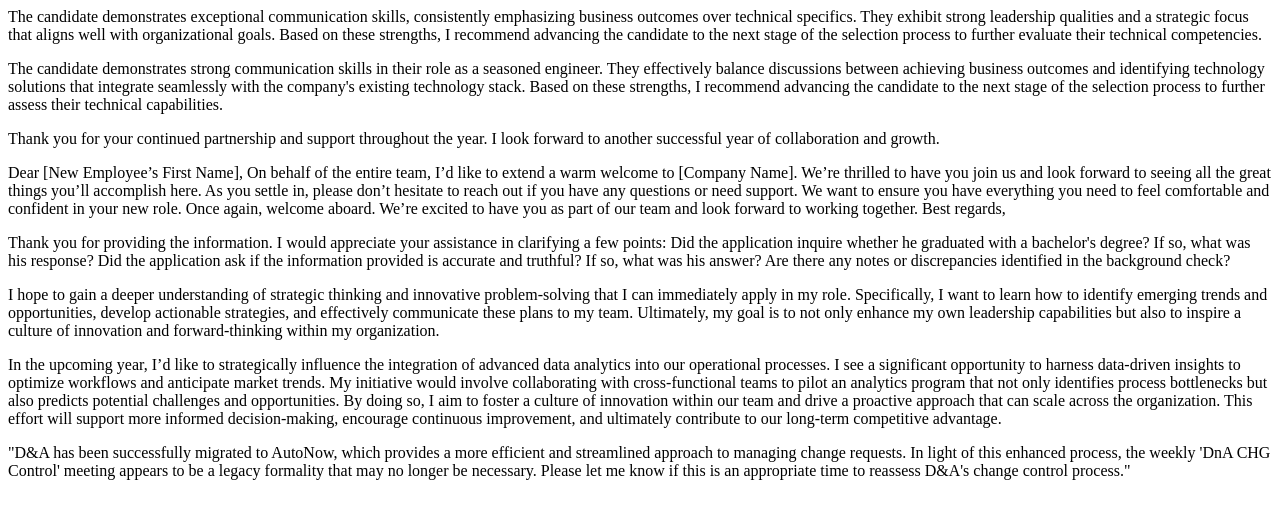
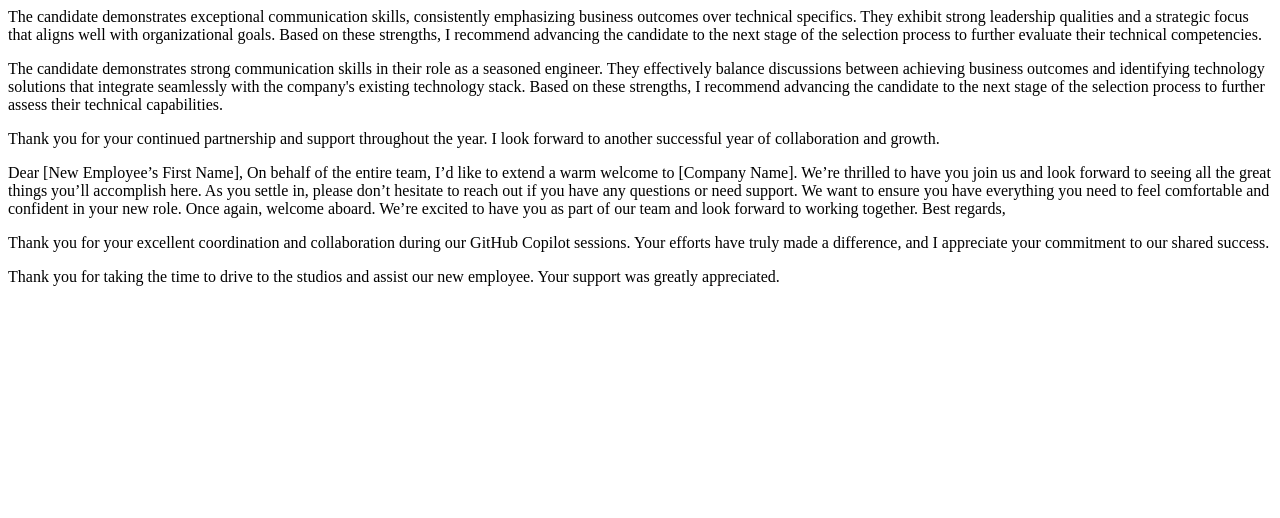
Before and after one commit to mindsfeet-code/mindsfeet-code.github.io, a plain HTML site: page samples/comments.html in a window 1280 px wide. Drawn offline with Linux system fonts and the light colour scheme.

Commit message:
some thnx msgs

```diff
--- a/samples/comments.html
+++ b/samples/comments.html
@@ -19,14 +19,7 @@ Once again, welcome aboard. We’re excited to have you as part of our team and
 
 Best regards,
 </p>
-<p>Thank you for providing the information. I would appreciate your assistance in clarifying a few points:
-
-    Did the application inquire whether he graduated with a bachelor's degree? If so, what was his response?
-    Did the application ask if the information provided is accurate and truthful? If so, what was his answer?
-    Are there any notes or discrepancies identified in the background check?
-</p>
-<p>I hope to gain a deeper understanding of strategic thinking and innovative problem-solving that I can immediately apply in my role. Specifically, I want to learn how to identify emerging trends and opportunities, develop actionable strategies, and effectively communicate these plans to my team. Ultimately, my goal is to not only enhance my own leadership capabilities but also to inspire a culture of innovation and forward-thinking within my organization.</p>
-<p>In the upcoming year, I’d like to strategically influence the integration of advanced data analytics into our operational processes. I see a significant opportunity to harness data-driven insights to optimize workflows and anticipate market trends. My initiative would involve collaborating with cross-functional teams to pilot an analytics program that not only identifies process bottlenecks but also predicts potential challenges and opportunities. By doing so, I aim to foster a culture of innovation within our team and drive a proactive approach that can scale across the organization. This effort will support more informed decision-making, encourage continuous improvement, and ultimately contribute to our long-term competitive advantage.</p>
-  <p>"D&A has been successfully migrated to AutoNow, which provides a more efficient and streamlined approach to managing change requests. In light of this enhanced process, the weekly 'DnA CHG Control' meeting appears to be a legacy formality that may no longer be necessary. Please let me know if this is an appropriate time to reassess D&A's change control process."</p>
+<p>Thank you for your excellent coordination and collaboration during our GitHub Copilot sessions. Your efforts have truly made a difference, and I appreciate your commitment to our shared success.</p>
+<p>Thank you for taking the time to drive to the studios and assist our new employee. Your support was greatly appreciated.</p>
 </body>
 </html>
```
